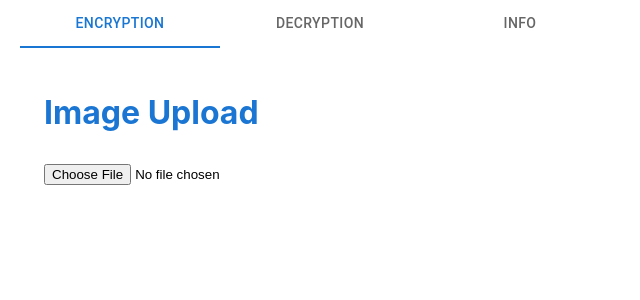
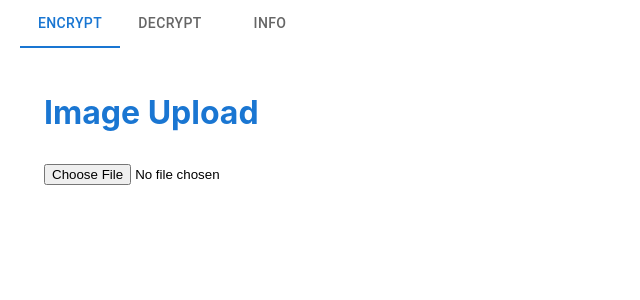
Before and after one commit to nkossally/image-encrypter, a React (Create React App) app: page / in a window 1280 px wide. Shown: the top 300 px of the page, without its empty margins (0-640 px from the left). Built offline with nearby package versions, Linux system fonts and the light colour scheme.

Commit message:
rendering logic

```diff
--- a/src/App.js
+++ b/src/App.js
@@ -18,8 +18,8 @@ const App = () => {
     <div className="container">
       <TabContext value={tab}>
         <TabList onChange={handleChange} aria-label="lab API tabs example">
-          <Tab value="encryption" label="Encryption" />
-          <Tab value="decryption" label="Decryption" />
+          <Tab value="encryption" label="Encrypt" />
+          <Tab value="decryption" label="Decrypt" />
           <Tab value="info" label="Info" />
         </TabList>
         <TabPanel value="encryption">
--- a/src/Components/ImageUpload.jsx
+++ b/src/Components/ImageUpload.jsx
@@ -25,7 +25,6 @@ const ImageUpload = ({ isDecryption }) => {
 
   const handleInputChange = (e) => {
     setInputText(e.target.value);
-    console.log(e.target.value);
   };
 
   const handleImageEncryption = async () => {
@@ -55,11 +54,9 @@ const ImageUpload = ({ isDecryption }) => {
 
       setShowResult(true);
 
-      console.log("upload resp", json);
     } catch (err) {
       setIsLoading(false);
       setError("Failed to upload and encrypt image. Try encrypting a smaller image");
-      console.log("error", err)
       setShowResult(true);
     }
   };
@@ -71,20 +68,20 @@ const ImageUpload = ({ isDecryption }) => {
         <div className="form">
           <h1 className="heading">Image Upload</h1>
           {/* File input for image */}
-          <input className="form-element" type="file" accept="image/*" onChange={handleImageChange} />
+         {!isLoading && <input className="form-element" type="file" accept="image/*" onChange={handleImageChange} />}
 
           {/* Image preview */}
-          {preview && (
+          {preview && image && !isLoading && (
             <img
               src={preview}
               alt="Image preview"
               style={{ width: "200px", height: "auto" }}
             />
           )}
-          {isDecryption && <input className="form-element" onChange={handleInputChange} />}
+          {isDecryption && !isLoading  && <input className="form-element" onChange={handleInputChange} />}
 
           {/* Button to upload image */}
-          {image && (
+          {image && !isLoading && (
             <button className={classNames("form-element")} onClick={handleImageEncryption}>Upload Image</button>
           )}
 
--- a/src/Components/Result.jsx
+++ b/src/Components/Result.jsx
@@ -1,7 +1,6 @@
 import React from "react";
 
 const Result = ({ url, setShowResult, responseMessage, hexKey, error }) => {
-    console.log("error", error)
     return (
     <div>
       <button className="vertical-margin" onClick={() => setShowResult(false)}>Back</button>
--- a/src/index.css
+++ b/src/index.css
@@ -49,7 +49,7 @@ code {
 }
 
 button {
-  width: 200px;
+  width: 100px;
 }
 
 input {
```
Also changed, not shown: src/Components/Info.jsx (+4 -4 lines).
